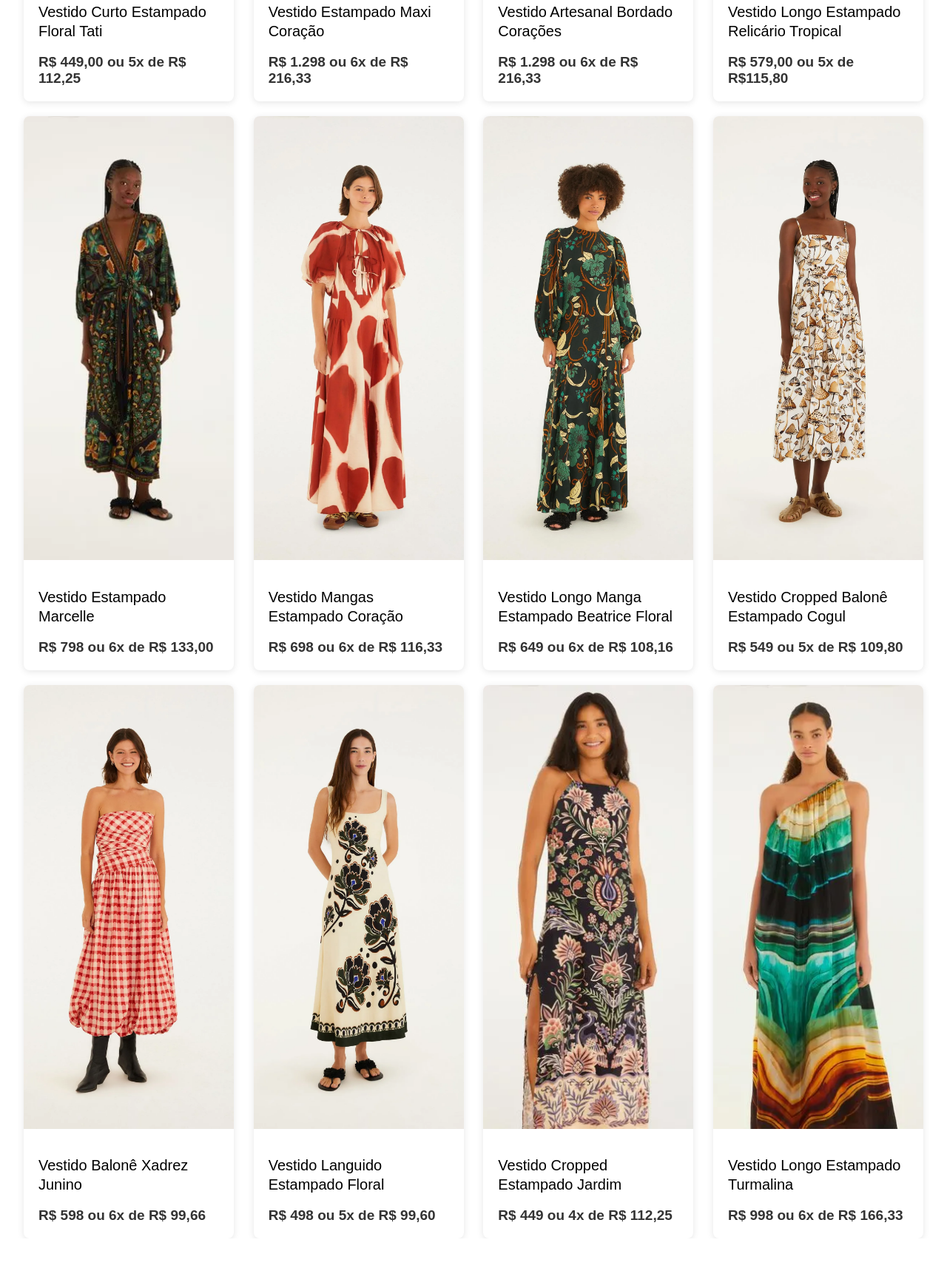
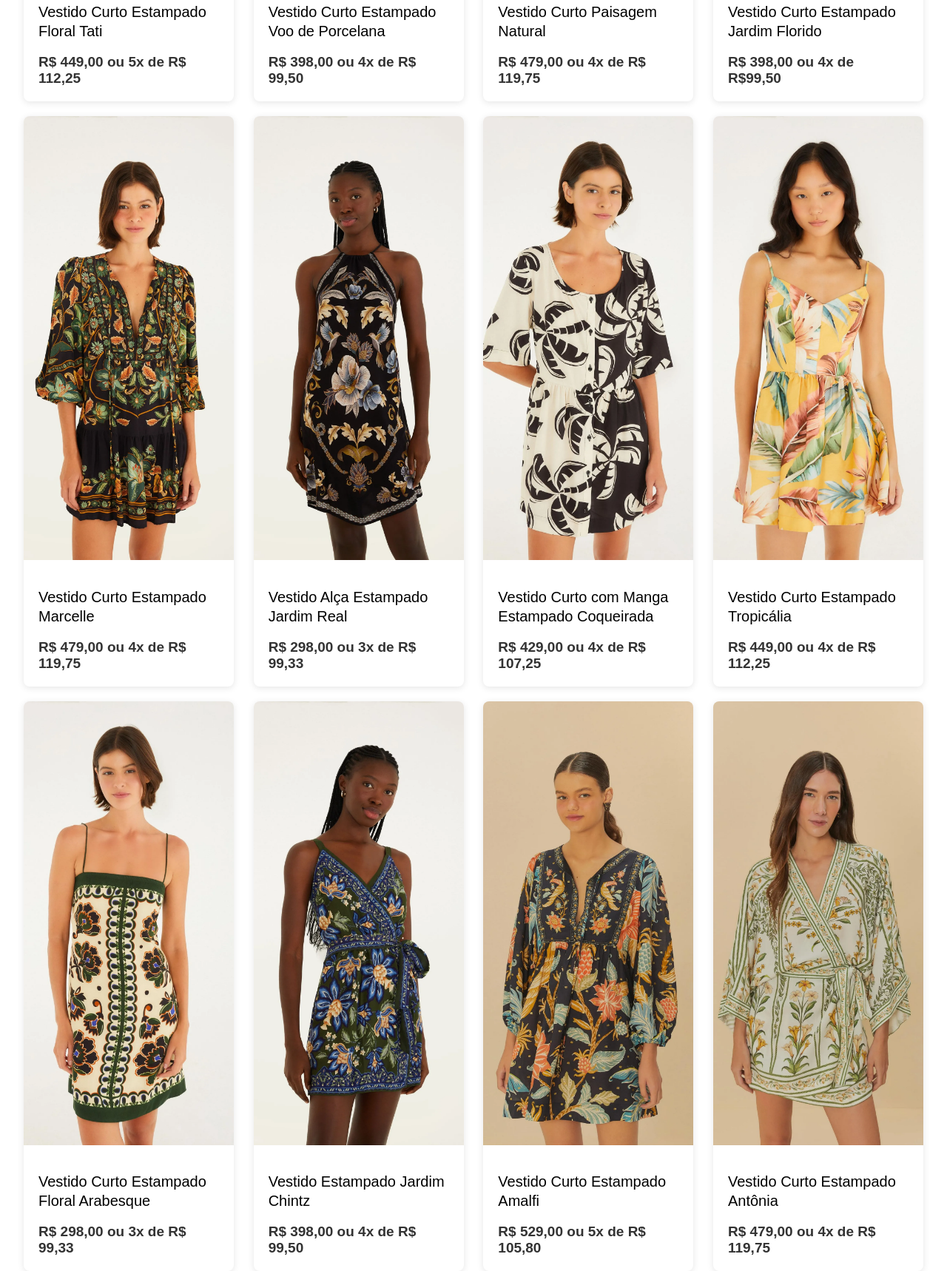
Before and after one commit to GabNader/projeto-flore, a plain HTML site: page pages/vestido-curto.html in a window 1280 px wide. Shown: the part 808-2526 px from the top of the page at 74% size. Before the commit the page ends 2482 px from the top, so only its background shows below. Drawn offline with Linux system fonts and the light colour scheme; a web font is replaced by a local one.

Commit message:
Imagens-vestidos-curtos

```diff
--- a/pages/vestido-curto.html
+++ b/pages/vestido-curto.html
@@ -56,7 +56,7 @@
     <div class="products-grid">
         <div class="product-card">
             <div class="product-image">
-                <img src="assets\imagens\produtos\vestidos-curtos\VESTIDO-CURTO-ESTAMPADO-VOO-DE-PORCELANA.webp" alt="Produto 1">
+                <img src="../assets\imagens\produtos\vestidos-curtos\VESTIDO-CURTO-FLORAL-TATI.webp" alt="Produto 1">
             </div>
             <div class="product-info">
                 <h2 class="product-title">Vestido Curto Estampado Floral Tati</h2>
@@ -66,112 +66,112 @@
 
         <div class="product-card">
             <div class="product-image">
-                <img src="../assets/imagens/produtos/vestido-longo/VESTIDO-MAXI-CORACAO.webp" alt="Produto 1">
+                <img src="../assets\imagens\produtos\vestidos-curtos\VESTIDO-CURTO-ESTAMPADO-VOO-DE-PORCELANA.webp" alt="Produto 2">
             </div>
             <div class="product-info">
-                <h2 class="product-title">Vestido Estampado Maxi Coração</h2>
-                <span class="product-price">R$ 1.298 ou 6x de R$ 216,33</span>
+                <h2 class="product-title">Vestido Curto Estampado Voo de Porcelana</h2>
+                <span class="product-price">R$ 398,00 ou 4x de R$ 99,50</span>
             </div>
         </div>
 
 
         <div class="product-card">
             <div class="product-image">
-                <img src="../assets/imagens/produtos/vestido-longo/VESTIDO-LONGO-COELHOS.webp" alt="Produto 1">
+                <img src="../assets\imagens\produtos\vestidos-curtos\VESTIDO-CURTO-ESTAMPADO-PAISAGEM-NATURAL.webp" alt="Produto 3">
             </div>
             <div class="product-info">
-                <h2 class="product-title">Vestido Artesanal Bordado Corações</h2>
-                <span class="product-price">R$ 1.298 ou 6x de R$ 216,33</span>
+                <h2 class="product-title">Vestido Curto Paisagem Natural</h2>
+                <span class="product-price">R$ 479,00 ou 4x de R$ 119,75</span>
             </div>
         </div>
 
         <div class="product-card">
             <div class="product-image">
-                <img src="../assets/imagens/produtos/vestido-longo/VESTIDO-ARTESANAL-BORDADO-CORACOES.webp" alt="Produto 1">
+                <img src="../assets\imagens\produtos\vestidos-curtos\VESTIDO-CURTO-JARDIM-FLORIDO.webp" alt="Produto 4">
             </div>
             <div class="product-info">
-                <h2 class="product-title">Vestido Longo Estampado Relicário Tropical</h2>
-                <span class="product-price">R$ 579,00 ou 5x de R$115,80</span>
+                <h2 class="product-title">Vestido Curto Estampado Jardim Florido</h2>
+                <span class="product-price">R$ 398,00 ou 4x de R$99,50</span>
             </div>
         </div>
 
         <div class="product-card">
             <div class="product-image">
-                <img src="../assets/imagens/produtos/vestido-longo/VESTIDO-MARCELLE.webp" alt="Produto 1">
+                <img src="../assets\imagens\produtos\vestidos-curtos\VESTIDO-CURTO-MARCELLE.webp" alt="Produto 5">
             </div>
             <div class="product-info">
-                <h2 class="product-title">Vestido Estampado Marcelle</h2>
-                <span class="product-price">R$ 798 ou 6x de R$ 133,00</span>
+                <h2 class="product-title">Vestido Curto Estampado Marcelle</h2>
+                <span class="product-price">R$ 479,00 ou 4x de R$ 119,75</span>
             </div>
         </div>
 
         <div class="product-card">
                     <div class="product-image">
-                        <img src="../assets/imagens/produtos/vestido-longo/VESTIDO-MANGAS-CORACAO.webp" alt="Produto 1">
+                        <img src="../assets\imagens\produtos\vestidos-curtos\VESTIDO-ALCA-LENCO-JARDIM-REAL.webp" alt="Produto 6">
                     </div>
                     <div class="product-info">
-                        <h2 class="product-title">Vestido Mangas Estampado Coração</h2>
-                        <span class="product-price">R$ 698 ou 6x de R$ 116,33</span>
+                        <h2 class="product-title">Vestido Alça Estampado Jardim Real</h2>
+                        <span class="product-price">R$ 298,00 ou 3x de R$ 99,33</span>
                     </div>
                 </div>
 
         <div class="product-card">
             <div class="product-image">
-                <img src="../assets/imagens/produtos/vestido-longo/VESTIDO-LONGO-MG-BEATRICE-FLORAL.webp" alt="Produto 1">
+                <img src="../assets\imagens\produtos\vestidos-curtos\VESTIDO-CURTO-MANGA-COQUEIRADA.webp" alt="Produto 7">
             </div>
             <div class="product-info">
-                <h2 class="product-title">Vestido Longo Manga Estampado Beatrice Floral</h2>
-                <span class="product-price">R$ 649 ou 6x de R$ 108,16</span>
+                <h2 class="product-title">Vestido Curto com Manga Estampado Coqueirada</h2>
+                <span class="product-price">R$ 429,00 ou 4x de R$ 107,25</span>
             </div>
         </div>
 
         <div class="product-card">
             <div class="product-image">
-                <img src="../assets/imagens/produtos/vestido-longo/VESTIDO-CROPPED-BALONE-COGU.webp" alt="Produto 1">
+                <img src="../assets\imagens\produtos\vestidos-curtos\VESTIDO-CURTO-TROPICALIA.webp" alt="Produto 8">
             </div>
             <div class="product-info">
-                <h2 class="product-title">Vestido Cropped Balonê Estampado Cogul</h2>
-                <span class="product-price">R$ 549 ou 5x de R$ 109,80</span>
+                <h2 class="product-title">Vestido Curto Estampado Tropicália</h2>
+                <span class="product-price">R$ 449,00 ou 4x de R$ 112,25</span>
             </div>
         </div>
 
         <div class="product-card">
             <div class="product-image">
-                <img src="../assets/imagens/produtos/vestido-longo/VESTIDO-BALONE-XADREZ-JUNINO-E.webp" alt="Produto 1">
+                <img src="../assets\imagens\produtos\vestidos-curtos\VESTIDO-CURTO-FLORAL-ARABESQUE.webp" alt="Produto 9">
             </div>
             <div class="product-info">
-                <h2 class="product-title">Vestido Balonê Xadrez Junino</h2>
-                <span class="product-price">R$ 598 ou 6x de R$ 99,66</span>
+                <h2 class="product-title">Vestido Curto Estampado Floral Arabesque</h2>
+                <span class="product-price">R$ 298,00 ou 3x de R$ 99,33</span>
             </div>
         </div>
 
          <div class="product-card">
             <div class="product-image">
-                <img src="../assets/imagens/produtos/vestido-longo/VESTIDO-LANGUIDO-FLORAL-ARABASQUE.webp" alt="Produto 1">
+                <img src="../assets\imagens\produtos\vestidos-curtos\VESTIDO-CURTO-JARDIM-CHINTZ.webp" alt="Produto 10">
             </div>
             <div class="product-info">
-                <h2 class="product-title">Vestido Languido Estampado Floral Arabasque</h2>
-                <span class="product-price">R$ 498 ou 5x de R$ 99,60</span>
+                <h2 class="product-title">Vestido Estampado Jardim Chintz</h2>
+                <span class="product-price">R$ 398,00 ou 4x de R$ 99,50</span>
             </div>
         </div>
 
          <div class="product-card">
             <div class="product-image">
-                <img src="../assets/imagens/produtos/vestido-longo/VESTIDO-CROPPED-JARDIM-MARAVILHOSO.webp" alt="Produto 1">
+                <img src="../assets\imagens\produtos\vestidos-curtos\VESTIDO-CURTO-ESTAMPADO-AMALFI.webp" alt="Produto 11">
             </div>
             <div class="product-info">
-                <h2 class="product-title">Vestido Cropped Estampado Jardim Maravilhoso</h2>
-                <span class="product-price">R$ 449 ou 4x de R$ 112,25</span>
+                <h2 class="product-title">Vestido Curto Estampado Amalfi</h2>
+                <span class="product-price">R$ 529,00 ou 5x de R$ 105,80</span>
             </div>
         </div>
 
          <div class="product-card">
             <div class="product-image">
-                <img src="../assets/imagens/produtos/vestido-longo/VESTIDO-LONGO-TURMALINA.webp" alt="Produto 1">
+                <img src="../assets\imagens\produtos\vestidos-curtos\VESTIDO-CURTO-ESTAMPADO-ANTONIA.webp" alt="Produto 12">
             </div>
             <div class="product-info">
-                <h2 class="product-title">Vestido Longo Estampado Turmalina</h2>
-                <span class="product-price">R$ 998 ou 6x de R$ 166,33</span>
+                <h2 class="product-title">Vestido Curto Estampado Antônia</h2>
+                <span class="product-price">R$ 479,00 ou 4x de R$ 119,75</span>
             </div>
         </div>
 
```
Also changed, not shown: assets/imagens/produtos/vestidos-curtos/VESTIDO-ALCA-LENCO-JARDIM-REAL.webp (added), assets/imagens/produtos/vestidos-curtos/VESTIDO-CURTO-ESTAMPADO-AMALFI.webp (added), assets/imagens/produtos/vestidos-curtos/VESTIDO-CURTO-ESTAMPADO-ANTONIA.webp (added), assets/imagens/produtos/vestidos-curtos/VESTIDO-CURTO-ESTAMPADO-PAISAGEM-NATURAL.webp (added), assets/imagens/produtos/vestidos-curtos/VESTIDO-CURTO-FLORAL-ARABESQUE.webp (added), assets/imagens/produtos/vestidos-curtos/VESTIDO-CURTO-JARDIM-CHINTZ.webp (added), assets/imagens/produtos/vestidos-curtos/VESTIDO-CURTO-JARDIM-FLORIDO.webp (added), assets/imagens/produtos/vestidos-curtos/VESTIDO-CURTO-MANGA-COQUEIRADA.webp (added), assets/imagens/produtos/vestidos-curtos/VESTIDO-CURTO-MANGA-FRANCISCA.webp (added), assets/imagens/produtos/vestidos-curtos/VESTIDO-CURTO-MARCELLE.webp (added), assets/imagens/produtos/vestidos-curtos/VESTIDO-CURTO-TROPICALIA.webp (added).
